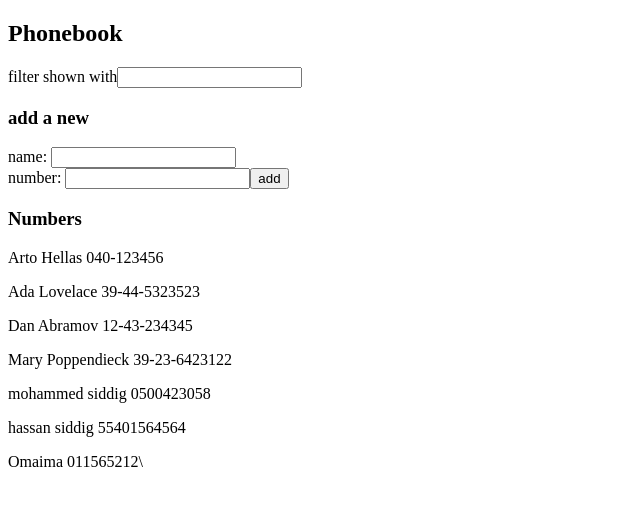
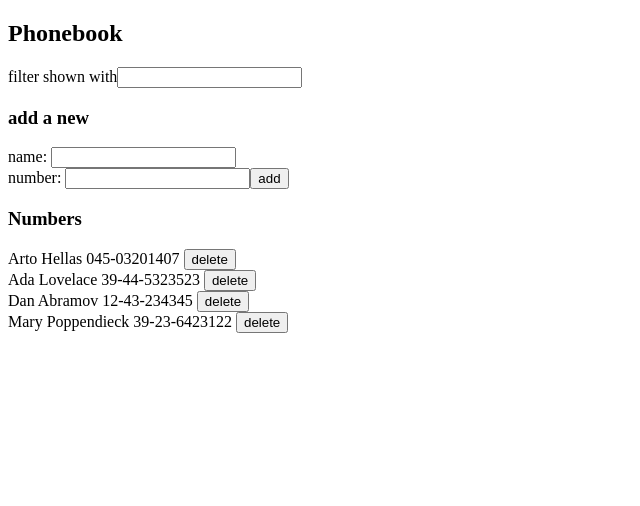
Before and after one commit to HsHs-dev/full-stack-open-course, a React (Vite) app in the folder part2/phonebook/: page / in a window 1280 px wide. Shown: the top 506 px of the page, without its empty margins (0-640 px from the left). Built offline with nearby package versions, Linux system fonts and the light colour scheme; data requests are answered from the project's data file.

Commit message:
solve exercise 2.15

```diff
--- a/part2/phonebook/db.json
+++ b/part2/phonebook/db.json
@@ -2,7 +2,7 @@
   "persons": [
     {
       "name": "Arto Hellas",
-      "number": "040-123456",
+      "number": "045-03201407",
       "id": "1"
     },
     {
@@ -19,21 +19,6 @@
       "name": "Mary Poppendieck",
       "number": "39-23-6423122",
       "id": "4"
-    },
-    {
-      "id": "19ba",
-      "name": "mohammed siddig",
-      "number": "0500423058"
-    },
-    {
-      "id": "e71e",
-      "name": "hassan siddig",
-      "number": "55401564564"
-    },
-    {
-      "id": "9976",
-      "name": "Omaima",
-      "number": "011565212\\"
     }
   ]
 }
--- a/part2/phonebook/src/App.jsx
+++ b/part2/phonebook/src/App.jsx
@@ -41,21 +41,45 @@ const App = () => {
       number: newNumber
     }
 
-    if (persons.some(person => person.name === newName)) {
-      alert(`${newName} is already added to phonebook`)
+    const existing = persons.find(p => p.name === newName)
+
+    if (existing) {
+      if (existing.number === newNumber) {
+        alert(`${newName} is already added to phonebook`)
+      } else if (confirm(
+      `${newName} is already in the phonebook, replace the old number with a new one?`)) {
+        personService
+          .update(existing.id, personObject)
+          .then(returnedPerson => {
+            setPersons(persons.map(p => p.id === existing.id ? returnedPerson : p))
+          })
+      }
     } else {
       personService
-        .create(personObject)
-        .then(newPerson => {
-          setPersons(persons.concat(newPerson))
-        })
+       .create(personObject)
+       .then(newPerson => {
+         setPersons(persons.concat(newPerson))
+       })
     }
 
     setNewName('')
     SetNewNumber('')
   }
 
-
+  const removePerson = id => {
+    const person = persons.find(p => p.id === id)
+    if (confirm(`Delete ${person.name} ?`)) {
+      personService
+        .remove(id)
+        .then(() => {
+          setPersons(persons.filter(p => p.id !== id))
+        })
+        .catch(error => {
+          alert(`${person.name} has already being removed from the server`)
+          setPersons(persons.filter(p => p.id !== id))
+        })
+    }
+ }
 
   return (
     <div>
@@ -71,7 +95,7 @@ const App = () => {
           addPerson={addPerson}
         />
       <h3>Numbers</h3>
-      <Persons persons={persons} filter={search} />
+      <Persons persons={persons} filter={search} removePerson={removePerson}/>
     </div>
   )
 
--- a/part2/phonebook/src/components/Persons.jsx
+++ b/part2/phonebook/src/components/Persons.jsx
@@ -1,5 +1,5 @@
 
-const Persons = ({persons, filter}) => {
+const Persons = ({persons, filter, removePerson}) => {
 
   const filtered = () => {
     return persons.filter(person =>
@@ -12,8 +12,11 @@ const Persons = ({persons, filter}) => {
   return (
     <div>
       {displayedPersons.map(person => (
-        <p key={person.name}>{person.name} {person.number}</p>
-      ))}
+          <div key={person.id}>
+            <span>{person.name} {person.number} </span>
+            <button onClick={() => removePerson(person.id)}>delete</button>
+          </div>
+     ))}
     </div>
   )
 }
--- a/part2/phonebook/src/services/persons.js
+++ b/part2/phonebook/src/services/persons.js
@@ -17,5 +17,10 @@ const update = (id, newObject) => {
   return request.then(response => response.data)
 }
 
+const remove = id => {
+  const request = axios.delete(`${baseUrl}/${id}`)
+  return request.then(response => response.data)
+}
 
-export default { getAll, create, update }
+
+export default { getAll, create, update, remove }
```
